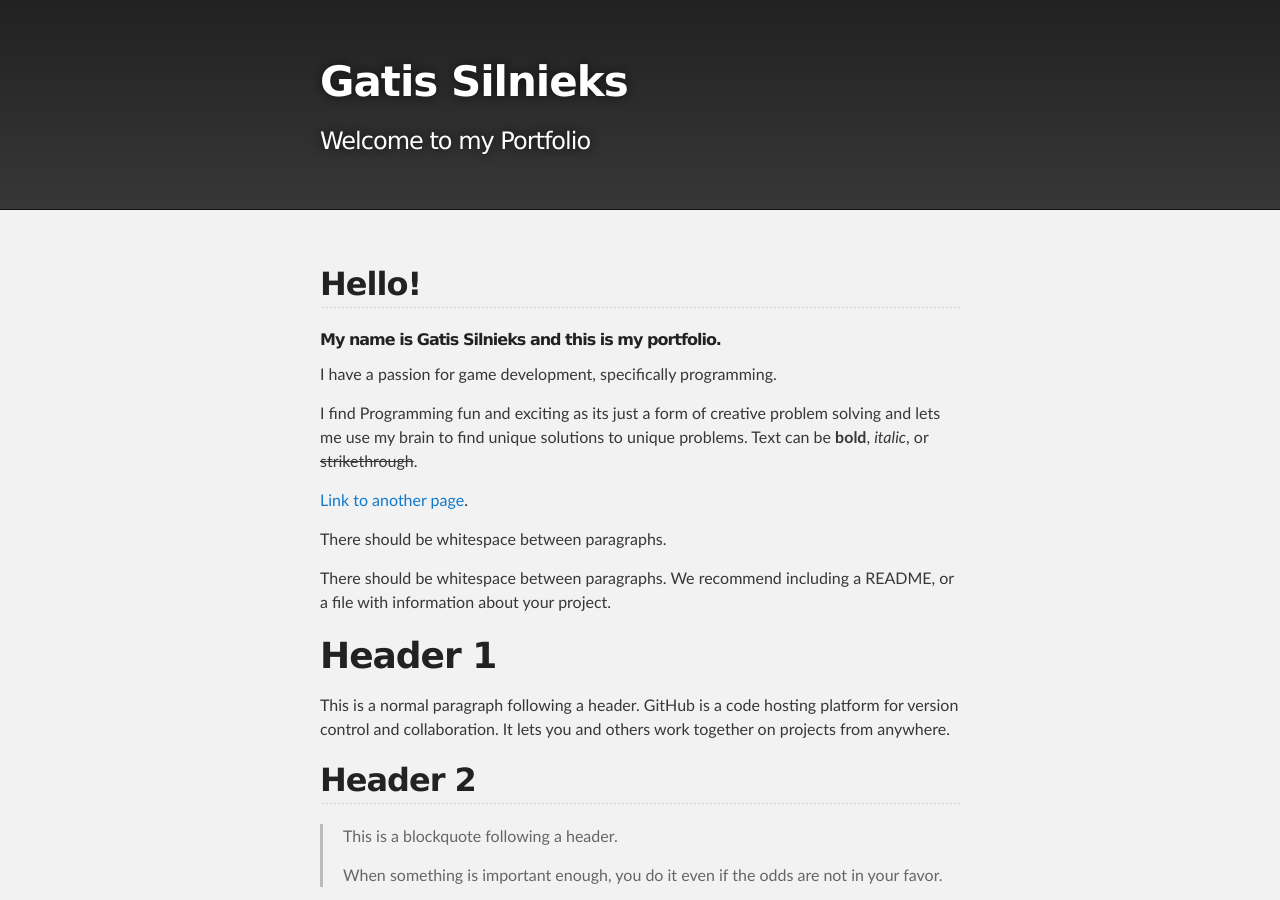
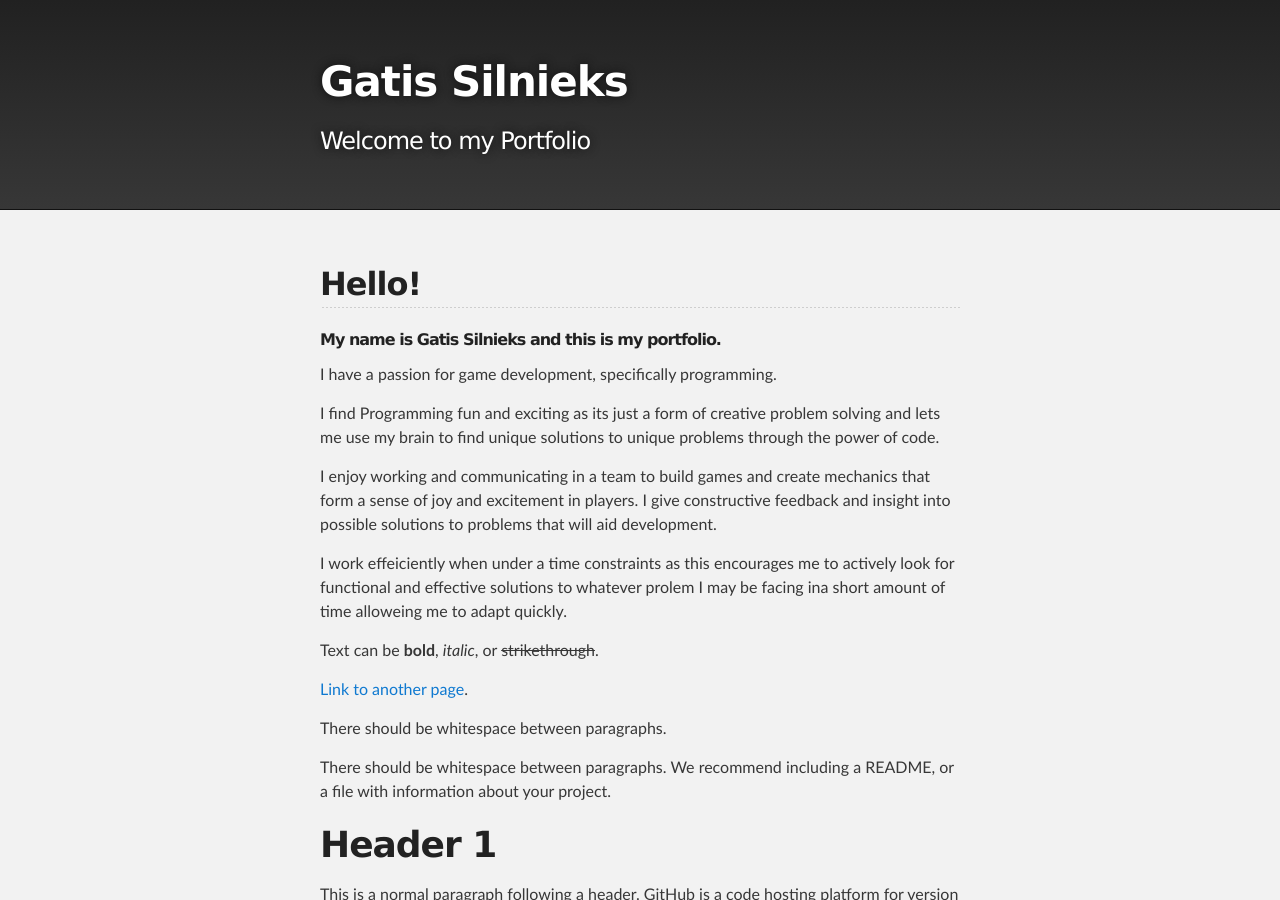
Before and after one commit to GeneralShnitsel/GeneralShnitsel.github.io, a Jekyll site: the page built from index.md, in a window 1280 px wide and 900 px high. Built offline with Jekyll 4.4.1, drawn with Linux system fonts in a browser that asks for light colours; our own code applies the rules of GitHub Pages for plain Markdown files.

Commit message:
Edited main page

```diff
--- a/index.md
+++ b/index.md
@@ -8,7 +8,12 @@ layout: default
 
 I have a passion for game development, specifically programming.
 
-I find Programming fun and exciting as its just a form of creative problem solving and lets me use my brain to find unique solutions to unique problems.
+I find Programming fun and exciting as its just a form of creative problem solving and lets me use my brain to find unique solutions to unique problems through the power of code.
+
+I enjoy working and communicating in a team to build games and create mechanics that form a sense of joy and excitement in players. I give constructive feedback and insight into possible solutions to problems that will aid development.
+
+I work effeiciently when under a time constraints as this encourages me to actively look for functional and effective solutions to whatever prolem I may be facing ina short amount of time alloweing me to adapt quickly.
+
 Text can be **bold**, _italic_, or ~~strikethrough~~.
 
 [Link to another page](./another-page.html).
```
